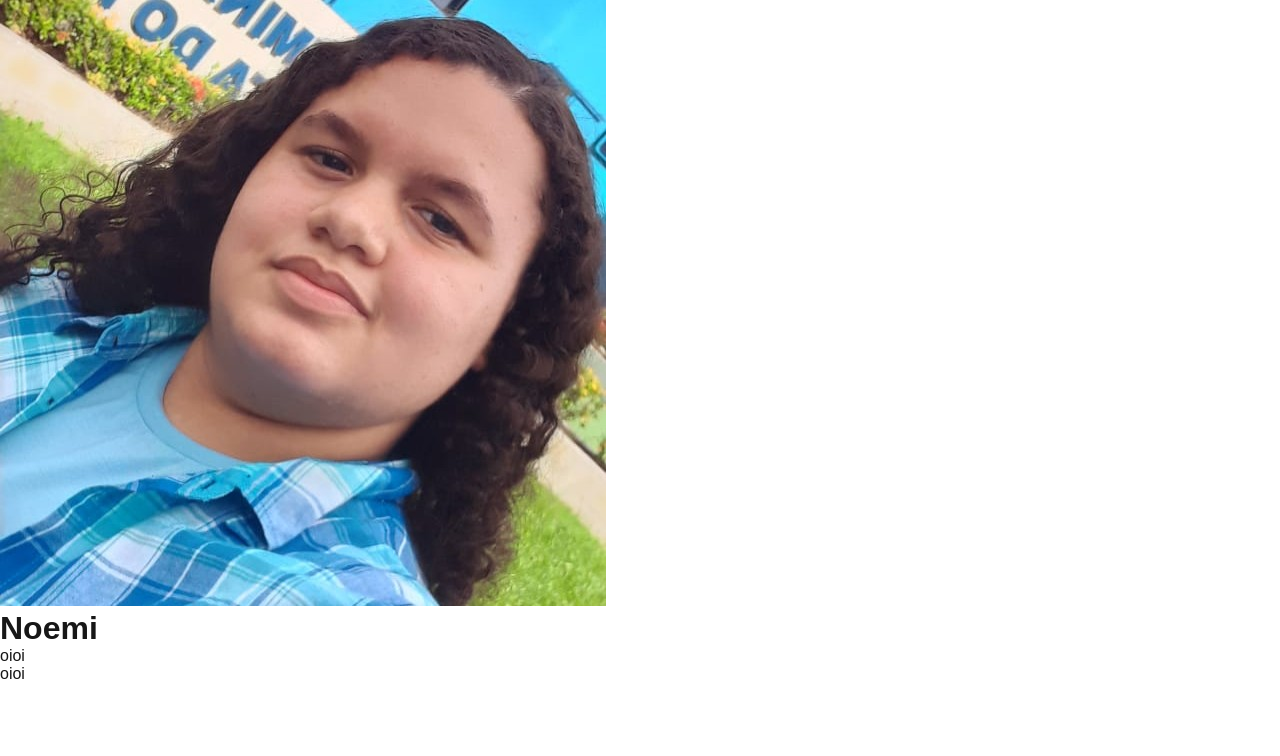
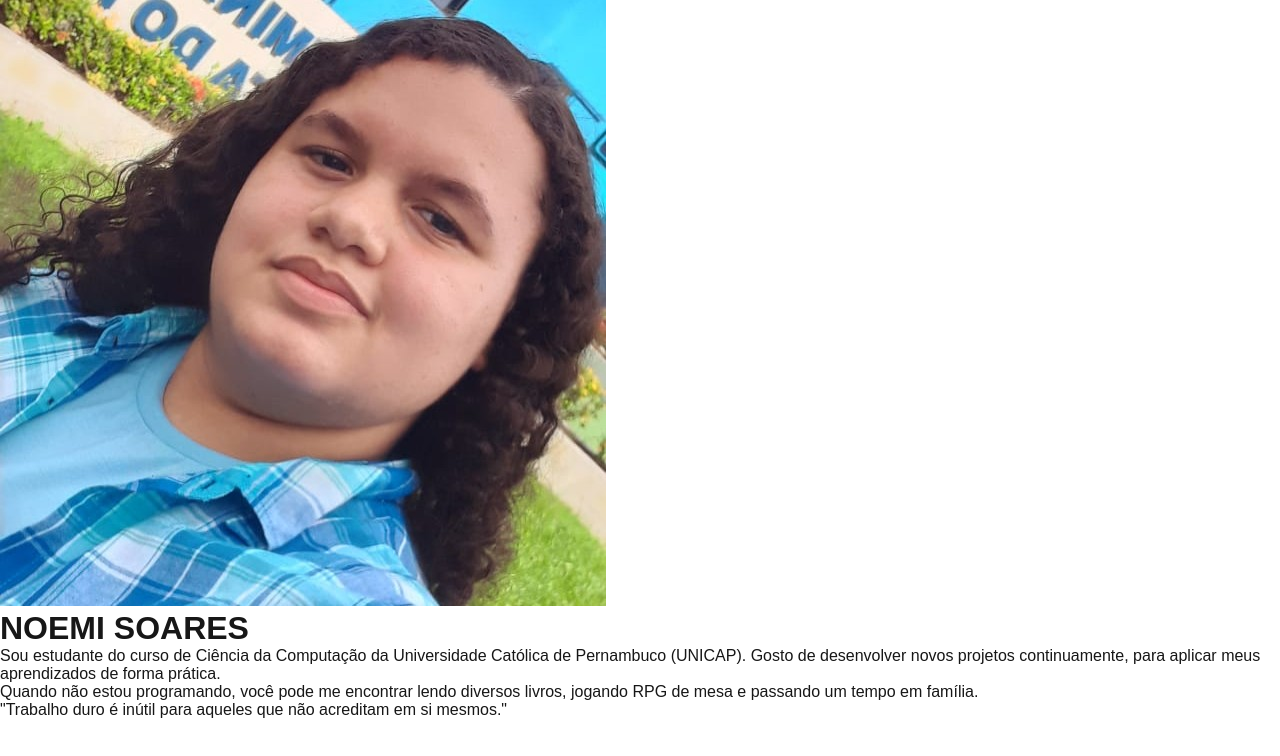
Before and after one commit to noemisoares/mini_bio, a Next.js app in the folder mini_bio/: page / in a window 1280 px wide. Shown: the top 756 px of the page. Built offline with nearby package versions, Linux system fonts and the light colour scheme.

Commit message:
novo site

```diff
--- a/mini_bio/app/page.js
+++ b/mini_bio/app/page.js
@@ -1,18 +1,34 @@
 export default function Home() {
   return (
-    <main className="flex min-h-screen flex-col items-center justify-center p-6 bg-gray-100">
-      <div className="max-w-md bg-white shadow-lg rounded-2xl p-6 text-center">
+    <main className="flex min-h-screen items-center justify-center bg-gray-100 p-6">
+      <div className="flex gap-10 max-w-4xl items-center bg-white shadow-lg rounded-2xl p-8">
+        {}
         <img
           src="/images/me.jpeg"
-          alt="Foto de perfil"
-          className="w-32 h-32 rounded-full mx-auto mb-4 shadow-md"
+          alt="Minha Foto"
+          className="w-64 h-64 rounded-xl object-cover shadow-md"
         />
 
-        <h1 className="text-2xl font-bold mb-2">Noemi</h1>
+        {/* Texto */}
+        <div className="text-left text-gray-900">
+          <h1 className="text-3xl font-bold mb-4">NOEMI SOARES</h1>
 
-        {}
-        <p className="text-gray-700">oioi</p>
-        <p className="text-gray-700 mt-2">oioi</p>
+          <p className="mb-4 leading-relaxed">
+            Sou estudante do curso de Ciência da Computação da Universidade
+            Católica de Pernambuco (UNICAP). Gosto de desenvolver novos projetos
+            continuamente, para aplicar meus aprendizados de forma prática.
+          </p>
+
+          <p className="mb-4 leading-relaxed">
+            Quando não estou programando, você pode me encontrar lendo diversos
+            livros, jogando RPG de mesa e passando um tempo em família.
+          </p>
+
+          <p className="italic text-gray-600">
+            "Trabalho duro é inútil para aqueles que não acreditam em si
+            mesmos."
+          </p>
+        </div>
       </div>
     </main>
   );
```
Also changed, not shown: 2 other files (tests, documents, lock files or other folders).
